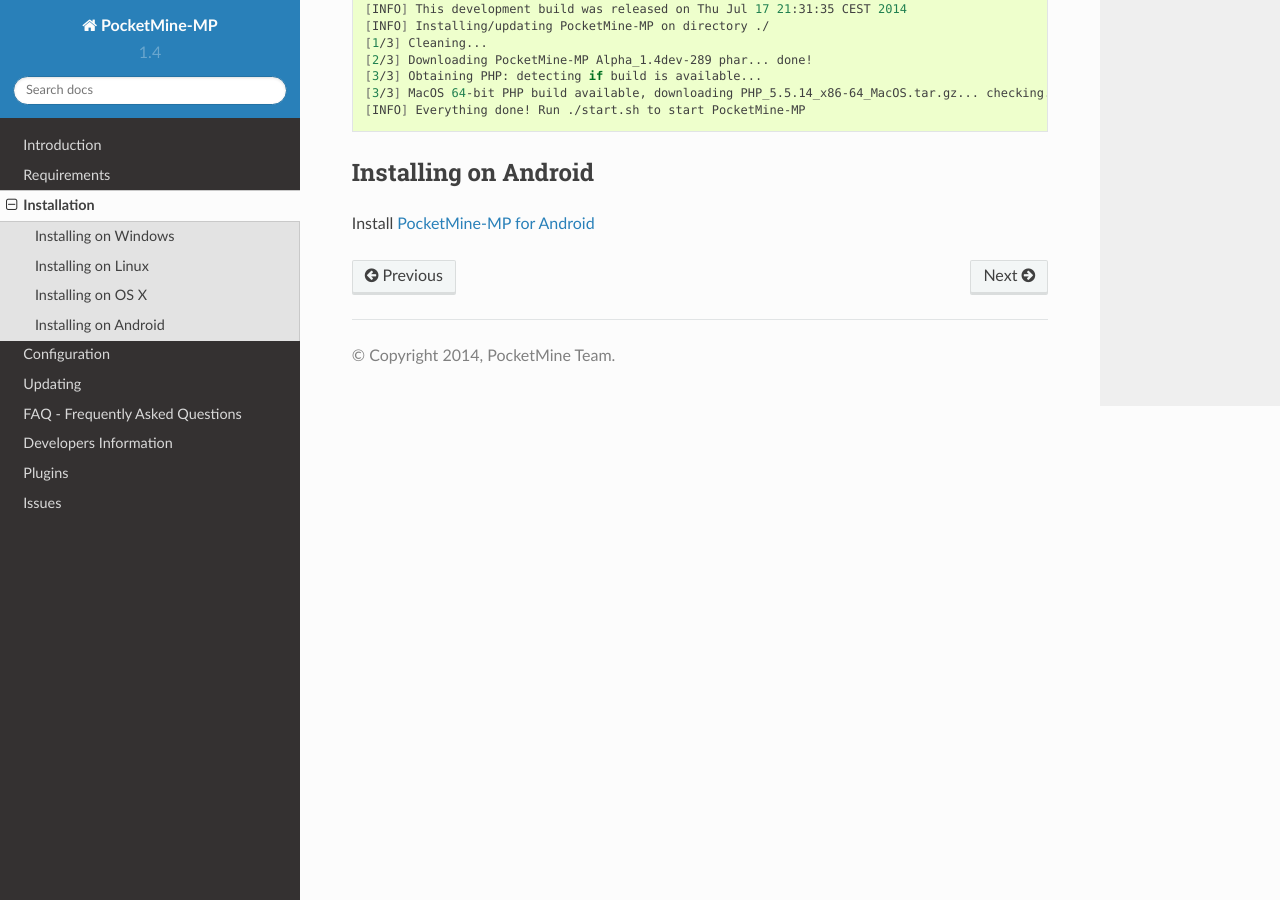
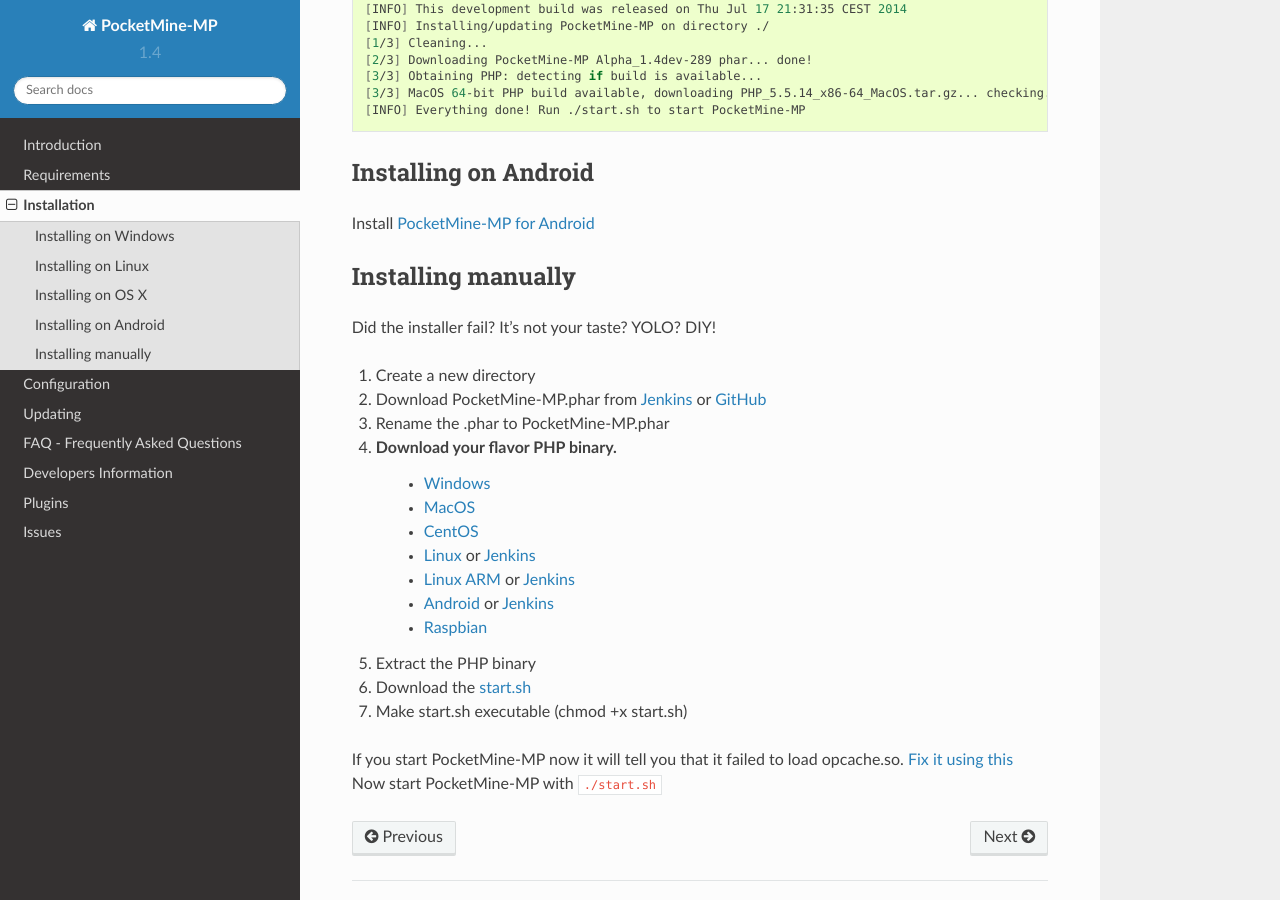
Before and after one commit to PocketMine/Documentation, a Sphinx documentation site: the page built from source/setup.rst, in a window 1280 px wide and 900 px high, scrolled down 1413 px. Built offline with Sphinx 7.4.7 and the Read the Docs theme 2.0.0, drawn with Linux system fonts in a browser that asks for light colours.

Commit message:
manual install, links, requirements and faq updated

```diff
--- a/source/faq.rst
+++ b/source/faq.rst
@@ -22,6 +22,11 @@
 
 	sed "s/^zend_extension=.*opcache.so/zend_extension=$(find $(pwd) -name opcache.so | sed 's/\//\\\//g')/g" \
 	bin/php5/bin/php.ini | tee bin/php5/bin/php.ini
+
+or manually editing the bin/php5/bin/php.ini file.
+
+1. Find opcache.so in the bin directory
+2. Edit bin/php5/bin/php.ini and replace everything after "zend_extensions=" with the full path of opcache.so
 
 Playing
 -------
--- a/source/setup.rst
+++ b/source/setup.rst
@@ -72,3 +72,30 @@
 Installing on Android
 ---------------------
 Install `PocketMine-MP for Android <https://play.google.com/store/apps/details?id=net.pocketmine.server>`_
+
+Installing manually
+-------------------
+Did the installer fail? It's not your taste? YOLO? DIY!
+
+1. Create a new directory
+2. Download PocketMine-MP.phar from `Jenkins <http://jenkins.pocketmine.net/job/PocketMine-MP/promotion/>`_ or `GitHub <https://github.com/PocketMine/PocketMine-MP/releases>`_
+3. Rename the .phar to PocketMine-MP.phar
+4. Download your flavor PHP binary.
+	* `Windows <PHP-Windows_>`_
+	* `MacOS <PHP-SourceForge_>`_
+	* `CentOS <PHP-SourceForge_>`_
+	* `Linux <PHP-SourceForge_>`_ or `Jenkins <PHP-Jenkins_>`_
+	* `Linux ARM <PHP-SourceForge_>`_ or `Jenkins <PHP-Jenkins_>`_
+	* `Android <PHP-SourceForge_>`_ or `Jenkins <PHP-Jenkins_>`_
+	* `Raspbian <PHP-SourceForge_>`_
+5. Extract the PHP binary
+6. Download the `start.sh <https://raw.githubusercontent.com/PocketMine/PocketMine-MP/master/start.sh>`_
+7. Make start.sh executable (chmod +x start.sh)
+
+If you start PocketMine-MP now it will tell you that it failed to load opcache.so. `Fix it using this <faq.html#failed-loading-opcache-so>`_ Now start PocketMine-MP with ``./start.sh``
+
+.. _PHP-Windows: http://sourceforge.net/projects/pocketmine/files/windows/dev/
+.. _PHP-SourceForge: http://sourceforge.net/projects/pocketmine/files/builds/
+.. _PHP-Jenkins: http://jenkins.pocketmine.net/
+.. _PM-Stable: https://github.com/PocketMine/PocketMine-MP/releases
+.. _PM-Dev: http://jenkins.pocketmine.net/job/PocketMine-MP/
```
Also changed, not shown: source/intro.rst (+5 -4 lines), source/require.rst (+29 -2 lines).
